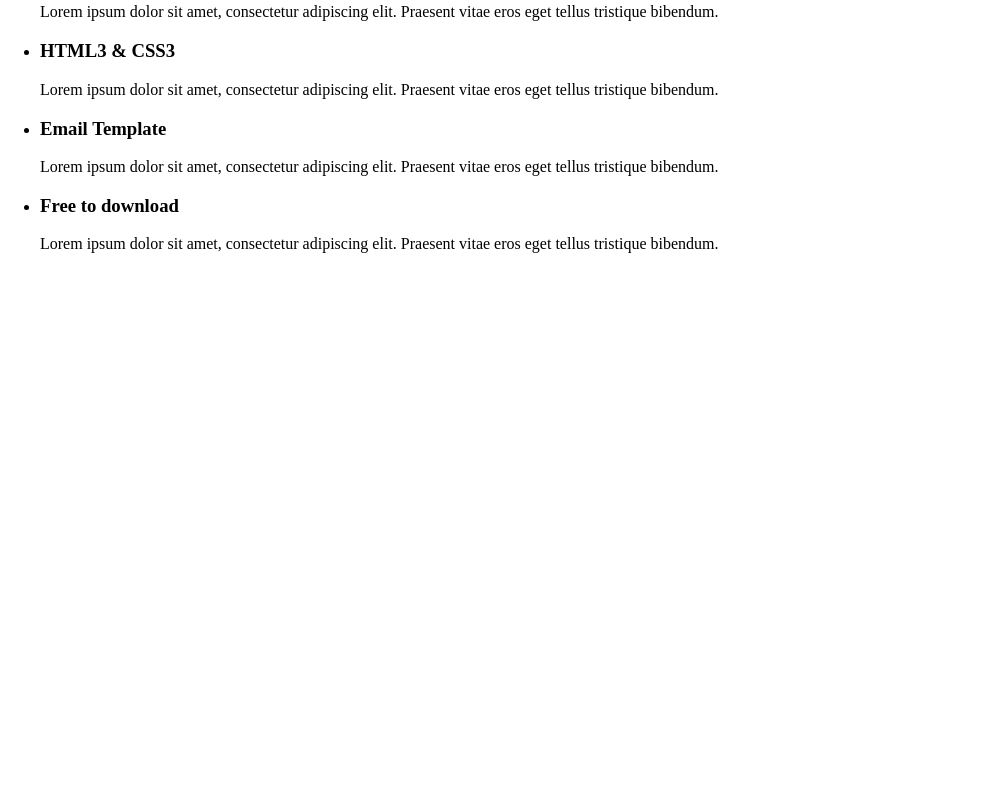
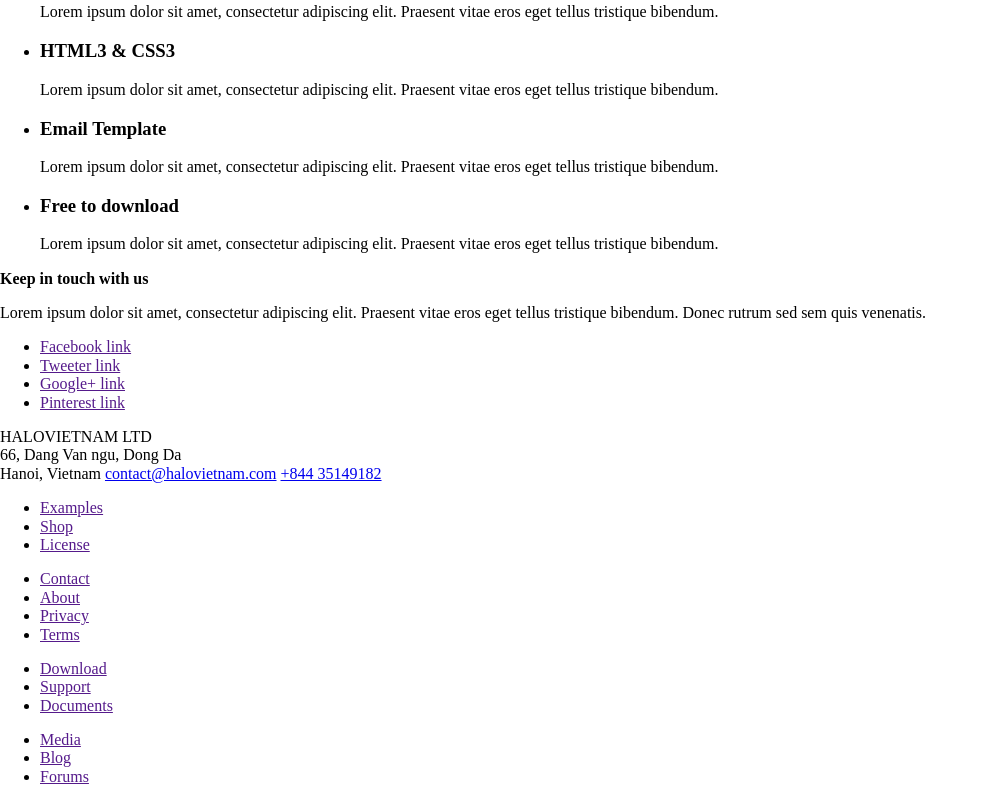
Before and after one commit to plachyndav/tinyone, a website built with webpack: page src/index.html in a window 1280 px wide. Shown: the part 900-1702 px from the top of the page, without its empty margins (0-988 px from the left). Before the commit the page ends 1170 px from the top, so only its background shows below. Built offline with nearby package versions, Linux system fonts and the light colour scheme.

Commit message:
footer layout

```diff
--- a/src/index.html
+++ b/src/index.html
@@ -170,6 +170,86 @@
             </div>
         </main>
 
-        <footer class="page-footer"></footer>
+        <footer class="page-footer">
+            <b class="page-footer__slogan">Keep in touch with us</b>
+            <p class="page-footer__description">
+                Lorem ipsum dolor sit amet, consectetur adipiscing elit.
+                Praesent vitae eros eget tellus tristique bibendum. Donec rutrum
+                sed sem quis venenatis.
+            </p>
+            <form action="" class="page-footer__form"></form>
+            <div class="page-footer__social-links  social-links">
+                <ul class="social-links__list">
+                    <li class="social-links__item">
+                        <a
+                            href=""
+                            class="social-links__link  social-links__link--facebook"
+                            >Facebook link</a
+                        >
+                    </li>
+                    <li class="social-links__item">
+                        <a
+                            href=""
+                            class="social-links__link  social-links__link--tweeter"
+                            >Tweeter link</a
+                        >
+                    </li>
+                    <li class="social-links__item">
+                        <a
+                            href=""
+                            class="social-links__link  social-links__link--google"
+                            >Google+ link</a
+                        >
+                    </li>
+                    <li class="social-links__item">
+                        <a
+                            href=""
+                            class="social-links__link  social-links__link--pinterest"
+                            >Pinterest link</a
+                        >
+                    </li>
+                </ul>
+            </div>
+            <div class="page-footer__wrapper">
+                <div class="page-footer__contacts contacts">
+                    <p class="contacts__text">
+                        HALOVIETNAM LTD<br />
+                        66, Dang Van ngu, Dong Da<br />
+                        Hanoi, Vietnam
+                        <a
+                            class="contacts__email"
+                            href="mailto:contact@halovietnam.com"
+                            >contact@halovietnam.com</a
+                        >
+                        <a class="contacts__phone" href="tel:+84435149182"
+                            >+844 35149182</a
+                        >
+                    </p>
+                </div>
+                <div class="page-footer__links">
+                    <ul>
+                        <li><a href="">Examples</a></li>
+                        <li><a href="">Shop</a></li>
+                        <li><a href="">License</a></li>
+                    </ul>
+                    <ul>
+                        <li><a href="">Contact</a></li>
+                        <li><a href="">About</a></li>
+                        <li><a href="">Privacy</a></li>
+                        <li><a href="">Terms</a></li>
+                    </ul>
+                    <ul>
+                        <li><a href="">Download</a></li>
+                        <li><a href="">Support</a></li>
+                        <li><a href="">Documents</a></li>
+                    </ul>
+                    <ul>
+                        <li><a href="">Media</a></li>
+                        <li><a href="">Blog</a></li>
+                        <li><a href="">Forums</a></li>
+                    </ul>
+                </div>
+            </div>
+        </footer>
     </body>
 </html>
```
